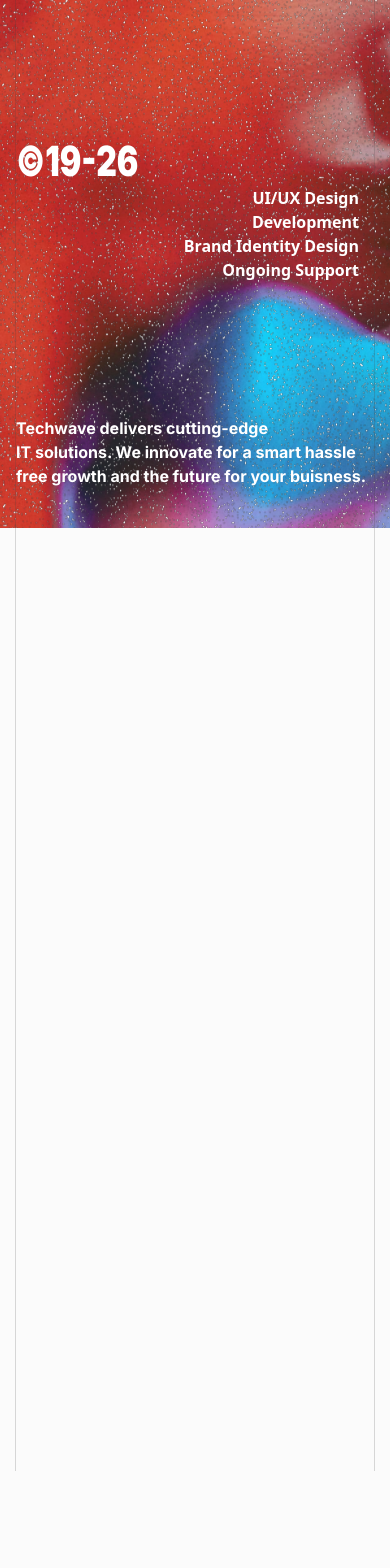
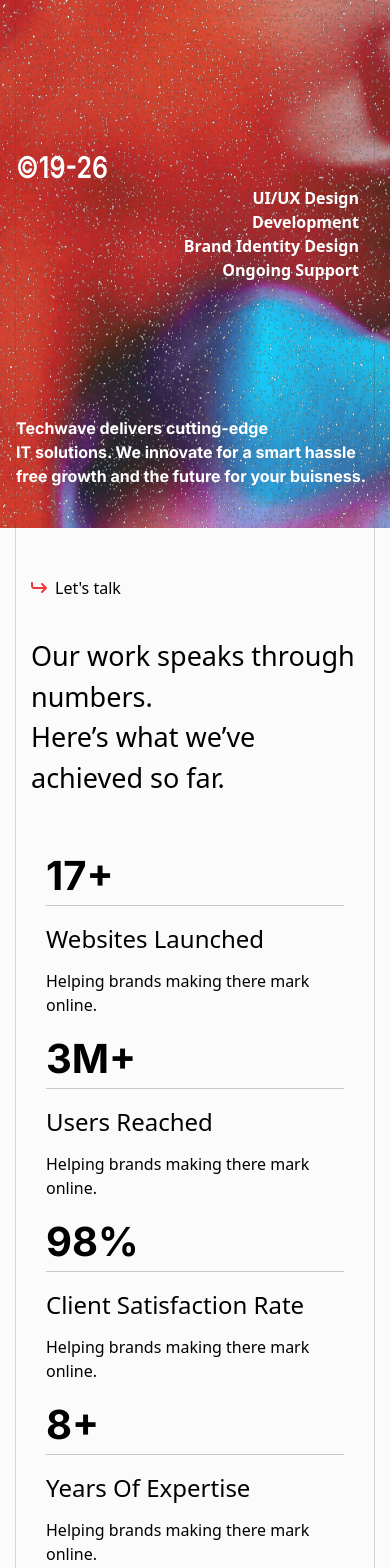
Before and after one commit to duttachandan/devsolutions-full-stack, a Next.js app: page / in a window 390 px wide. Shown: the part 400-1968 px from the top of the page. Before the commit the page ends 1871 px from the top, so only its background shows below. Built offline with nearby package versions, Linux system fonts and the light colour scheme.

Commit message:
updated service section

```diff
--- a/app/(frontend)/page.tsx
+++ b/app/(frontend)/page.tsx
@@ -2,13 +2,18 @@
 
 import Style from "@/style/style.module.css"
 import AnimatedHeading from "@/components/AnimateHeading"
+import { FaArrowTurnUp } from "react-icons/fa6";
+import CountUp from "@/components/CountStart"
 
 export default function Home() {
   return (
     <main>
       <div className="banner-section-background"></div>
+      {/* Banner Section */}
       <section className="banner-section">
-        <div className="min-h-[110vh] flex items-end relative pt-25 pb-10 md:pt-37.5 md:pb-12">
+        <div
+          className="min-h-[110vh] flex items-end
+        relative pt-25 pb-10 md:pt-37.5 md:pb-12">
           <div className="">
             <div className="">
               {/* Established */}
@@ -53,7 +58,7 @@
                 </div>
               </div>
             </div>
-            <p className={`mt-4 ${Style.subTtitle}`}>
+            <p data-aos="fade-up" className={`mt-4 ${Style.subTtitle}`}>
               Techwave delivers
               cutting-edge <br /> IT solutions.
               We innovate for a smart hassle free growth
@@ -62,7 +67,89 @@
           </div>
         </div>
       </section>
-      <section className="about-section">
+
+
+      {/* Works We Have Done So Far */}
+      <section className="py-12 md:py-37.5 services_count relative">
+        <div className="container-fluid">
+          <div
+            className="flex flex-col md:flex-row
+          items-start md:items-center gap-9 md:gap-28 flex-wrap
+          justify-between">
+            <div
+              data-aos="fade-up"
+              data-aos-duration="1000"
+              className="flex gap-2 items-center">
+              <FaArrowTurnUp
+                style={{ rotate: "90deg" }}
+                className="text-(--primary-color)" />
+              <span>Let's talk</span>
+            </div>
+            <div
+              data-aos="fade-up"
+              data-aos-duration="1000"
+              className="title2 font-medium
+            flex-1 text-(--font-inter)">
+              Our work speaks through numbers.
+              <br />
+              Here’s what we’ve achieved so far.
+            </div>
+          </div>
+          {/* Services Counts */}
+          <div
+            className="flex flex-wrap mt-12 md:mt-37.5
+          px-3.75 -mx-3.75"
+          >
+            <div
+              className="card px-3.75 overflow-hidden
+            w-full md:w-1/2 lg:w-1/4 mb-3">
+              <div data-aos="fade-left">
+                <div className="card_stats">
+                  {CountUp({ target: 17 })}+
+                </div>
+                <div className="card_content mt-3.75">
+                  <h3 className="font-medium text-[24px] text-nowrap mb-3">Websites Launched</h3>
+                  <p>Helping brands making there mark online.</p>
+                </div>
+              </div>
+            </div>
+            <div className="card px-3.75 w-full md:w-1/2 lg:w-1/4 overflow-hidden mb-3">
+              <div data-aos="fade-right">
+                <div className="card_stats">
+                  {CountUp({ target: 3 })}M+
+                </div>
+                <div className="card_content mt-3.75">
+                  <h3 className="font-medium text-[24px] text-nowrap mb-3">Users Reached</h3>
+                  <p>Helping brands making there mark online.</p>
+                </div>
+              </div>
+            </div>
+            <div className="card px-3.75 w-full md:w-1/2 lg:w-1/4 overflow-hidden mb-3">
+              <div data-aos="fade-left">
+                <div className="card_stats">
+                  {CountUp({ target: 98 })}%
+                </div>
+                <div className="card_content mt-3.75">
+                  <h3 className="font-medium text-[24px] text-nowrap mb-3">Client Satisfaction Rate</h3>
+                  <p>Helping brands making there mark online.</p>
+                </div>
+              </div>
+            </div>
+            <div className="card px-3.75 w-full md:w-1/2 lg:w-1/4 overflow-hidden mb-3">
+              <div data-aos="fade-right">
+                <div className="card_stats">
+                  {CountUp({ target: 8 })}+
+                </div>
+                <div className="card_content mt-3.75">
+                  <h3 className="font-medium text-[24px] text-nowrap mb-3">Years Of Expertise</h3>
+                  <p>Helping brands making there mark online.</p>
+                </div>
+              </div>
+            </div>
+          </div>
+        </div>
+      </section>
+      {/* <section className="about-section">
         <h2
           className={`${Style.font_baseNue} text-(--primary-color)
           text-[8.412vw] xl:text-[80px] uppercase font-bold text-nowrap`}
@@ -77,7 +164,7 @@
         >
           {AnimatedHeading("The Company")}
         </h2>
-      </section>
+      </section> */}
       <section className="min-h-screen"></section>
     </main>
   );
--- a/app/globals.css
+++ b/app/globals.css
@@ -1,5 +1,32 @@
 @import "tailwindcss";
 @import "lenis/dist/lenis.css";
+
+@font-face {
+  font-family: BaseNeu;
+  src: url('../assets/font/BaseNeueTrial-ExpExtBd.ttf');
+}
+
+@font-face {
+  font-family: BaseNueLight;
+  src: url('../assets/font/BaseNeueTrial-SuperExpExtBd.ttf');
+}
+
+@font-face {
+  font-family: BaseNeuItalic;
+  src: url('../assets/font/BaseNeueTrial-CondensedBold.ttf');
+}
+
+
+:root {
+  --primary-color: #EE363D;
+  --highlight-color: yellow;
+  --secondary-color: rgba(251, 251, 251, 1);
+  --tertiary-color: #ff4d6d;
+  --hover-secondary-color: #F9ADB0;
+  --font-base: BaseNue, sans-serif;
+  --font-baseNue: BaseNueLight, sans-serif;
+  --font-inter: "Inter", sans-serif;
+}
 
 * {
   box-sizing: border-box;
@@ -23,13 +50,22 @@
   list-style-type: none;
 }
 
+.title2 {
+  font-size: 3.5vw;
+}
+
+.container-fluid {
+  padding: 0 15px;
+  max-width: 100% !important;
+}
+
 .copyright_text {
-  font-family: var(--font-inter);
+  font-family: "Inter", sans-serif;
   color: white;
-  font-size: 32px;
-  font-weight: 900;
+  font-size: 38px;
+  font-weight: 600;
   display: inline-block;
-  transform: scaleY(1.3);
+  transform: scaleY(1.2);
 }
 
 .side_gap {
@@ -57,6 +93,7 @@
   min-height: 110vh;
   z-index: -3;
   background: url('../assets/Image/background.jpg') no-repeat center/cover;
+  background-attachment: fixed;
 }
 
 .service_showcase {
@@ -93,6 +130,35 @@
 }
 
 
+.card_stats {
+  font-size: 72px;
+  font-weight: 700;
+  font-family: var(--font-inter);
+  position: relative;
+  text-align: start;
+}
+
+.card_stats::after {
+  content: "";
+  position: absolute;
+  left: 0;
+  right: 0;
+  height: 1px;
+  background: rgba(0, 0, 0, 0.2);
+  bottom: 0;
+}
+
+.services_count::after{
+  content:'';
+  position:absolute;
+  left:0;
+  right:0;
+  bottom:0;
+  height:0.5px;
+  background: rgba(0, 0, 0, 0.2);
+}
+
+
 @media screen and (max-width: 768px) {
   .banner-section-background::after {
     content: '';
@@ -101,4 +167,16 @@
     inset: 0;
     background: url('../assets/Image/background-mask.jpg') repeat center;
   }
+
+  .title2 {
+    font-size: 27px;
+  }
+
+  .copyright_text {
+    font-size: 25px;
+  }
+
+  .card_stats {
+    font-size: 40px;
+  }
 }
--- a/app/layout.tsx
+++ b/app/layout.tsx
@@ -5,17 +5,23 @@
 import ScrollLogger from "@/components/scrollLogger";
 import AOSInit from "@/components/AOS";
 import "aos/dist/aos.css";
+import { Inter } from "next/font/google";
 
 export const metadata: Metadata = {
   title: "Create Next App",
   description: "Generated by create next app",
 };
 
+const inter = Inter({
+  subsets: ["latin"],
+  variable: "--font-inter",
+});
+
 export default function RootLayout({ children }: LayoutProps<"/">) {
   return (
     <html
       lang="en"
-      className={`h-full antialiased`}
+      className={`h-full antialiased ${inter.variable}`}
     >
       <body className="min-h-full flex flex-col">
         <AOSInit/>
--- /dev/null
+++ b/components/CountStart.tsx
@@ -0,0 +1,52 @@
+"use client";
+
+import { useEffect, useRef } from "react";
+import gsap from "gsap";
+import { ScrollTrigger } from "gsap/ScrollTrigger";
+
+gsap.registerPlugin(ScrollTrigger);
+
+type CountUpProps = {
+  target: number;
+  duration?: number;
+};
+
+const CountUp = ({ target, duration = 2 }: CountUpProps) => {
+  const countRef = useRef<HTMLSpanElement>(null);
+
+  useEffect(() => {
+    const element = countRef.current;
+
+    if (!element) return;
+
+    const counter = {
+      value: 0,
+    };
+
+    const animation = gsap.to(counter, {
+      value: target,
+      duration,
+      ease: "power2.out",
+
+      scrollTrigger: {
+        trigger: element,
+        start: "top 80%",
+        once: true,
+      },
+
+      onUpdate: () => {
+        if (element) {
+          element.textContent = Math.floor(counter.value).toString();
+        }
+      },
+    });
+
+    return () => {
+      animation.kill();
+    };
+  }, [target, duration]);
+
+  return <span ref={countRef}>0</span>;
+};
+
+export default CountUp;
--- a/components/Navbar.tsx
+++ b/components/Navbar.tsx
@@ -5,8 +5,8 @@
 import Style from "@/style/style.module.css"
 import Sidebar from "./Sidebar";
 import { useState } from "react";
-import Image from "next/image";
-import Logo from "@/assets/Image/image (2).png"
+// import Image from "next/image";
+// import Logo from "@/assets/Image/image (2).png"
 
 const Navbar = () => {
     const [toggleSideBar, setToggleSideBar] = useState<boolean>(false);
@@ -17,7 +17,7 @@
             className='px-3.75 absolute top-0 left-0 right-0 z-99'
         >
             <div className="container-fluid">
-                <div className="flex justify-between items-center py-3">
+                <div className="flex -mx-3.75 md:mx-0 justify-between items-center py-3">
                     <div className="nav-logo">
                         <div className="text-color-brand flex-embed is-visible w-embed">
                             <Link className="w-37.25" href="/">
--- a/style/style.module.css
+++ b/style/style.module.css
@@ -1,38 +1,4 @@
-@import url('https://fonts.googleapis.com/css2?family=Inter:ital,opsz,wght@0,14..32,100..900;1,14..32,100..900&display=swap');
 
-@font-face {
-    font-family: BaseNeu;
-    src: url('../assets/font/BaseNeueTrial-ExpExtBd.ttf');
-}
-
-@font-face {
-    font-family: BaseNueLight;
-    src: url('../assets/font/BaseNeueTrial-SuperExpExtBd.ttf');
-}
-
-@font-face {
-    font-family: BaseNeuItalic;
-    src: url('../assets/font/BaseNeueTrial-CondensedBold.ttf');
-}
-
-
-
-
-:root {
-    --primary-color: #EE363D;
-    --highlight-color: yellow;
-    --secondary-color: rgba(251, 251, 251, 1);
-    --tertiary-color: #ff4d6d;
-    --hover-secondary-color: #F9ADB0;
-    --font-base: BaseNue, sans-serif;
-    --font-baseNue: BaseNueLight, sans-serif;
-    --font-inter: "Inter", sans-serif;
-}
-
-.container-fluid {
-    padding: 0 15px;
-    max-width: 100% !important;
-}
 
 .font_base {
     font-family: var(--font-base);
```
